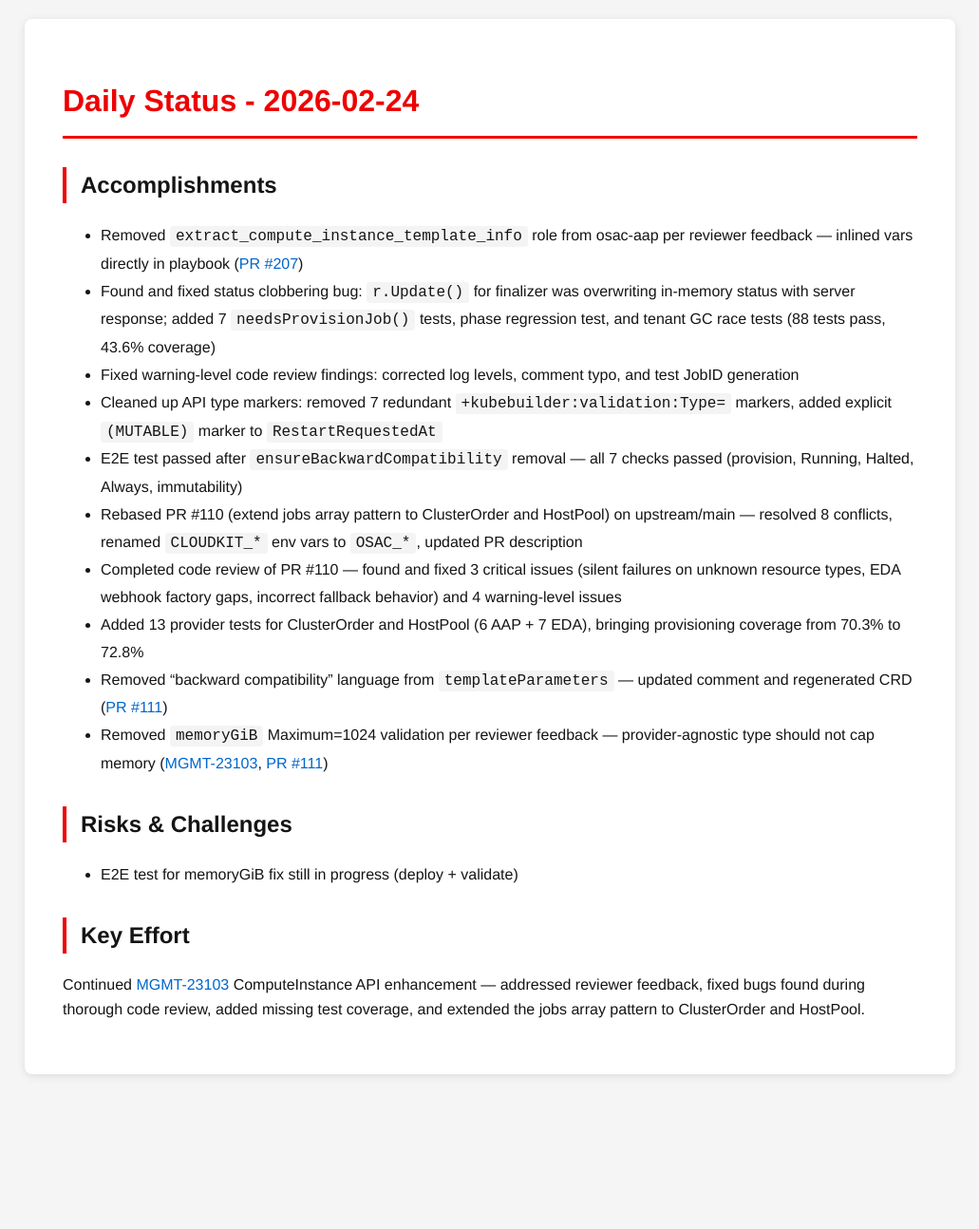
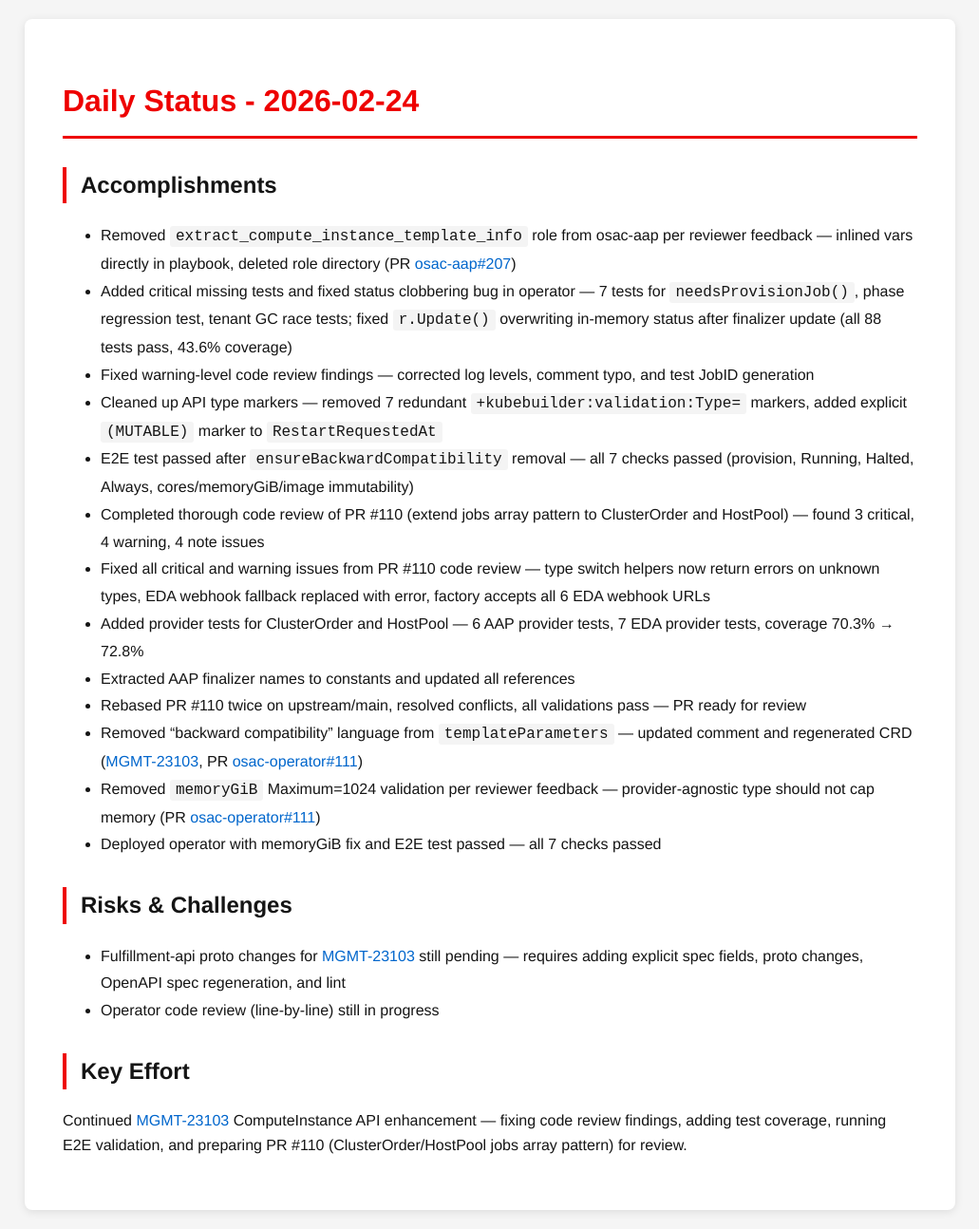
Before and after one commit to tzvatot/daily-status, a Jekyll site: the page built from 2026-02-24.md, in a window 1280 px wide. Shown: the whole page at 95% size, without its empty margins (124-1155 px from the left). Built offline with Jekyll 4.4.1, drawn with Linux system fonts in a browser that asks for light colours; before the commit the page ends 1151 px from its top, so only the background shows below that.

Commit message:
Daily status update - 2026-02-24

```diff
--- a/2026-02-24.md
+++ b/2026-02-24.md
@@ -7,19 +7,26 @@ date: 2026-02-24
 # Daily Status - 2026-02-24
 
 ## Accomplishments
-- Removed `extract_compute_instance_template_info` role from osac-aap per reviewer feedback — inlined vars directly in playbook ([PR #207](https://github.com/osac-project/osac-aap/pull/207))
-- Found and fixed status clobbering bug: `r.Update()` for finalizer was overwriting in-memory status with server response; added 7 `needsProvisionJob()` tests, phase regression test, and tenant GC race tests (88 tests pass, 43.6% coverage)
-- Fixed warning-level code review findings: corrected log levels, comment typo, and test JobID generation
-- Cleaned up API type markers: removed 7 redundant `+kubebuilder:validation:Type=` markers, added explicit `(MUTABLE)` marker to `RestartRequestedAt`
-- E2E test passed after `ensureBackwardCompatibility` removal — all 7 checks passed (provision, Running, Halted, Always, immutability)
-- Rebased PR #110 (extend jobs array pattern to ClusterOrder and HostPool) on upstream/main — resolved 8 conflicts, renamed `CLOUDKIT_*` env vars to `OSAC_*`, updated PR description
-- Completed code review of PR #110 — found and fixed 3 critical issues (silent failures on unknown resource types, EDA webhook factory gaps, incorrect fallback behavior) and 4 warning-level issues
-- Added 13 provider tests for ClusterOrder and HostPool (6 AAP + 7 EDA), bringing provisioning coverage from 70.3% to 72.8%
-- Removed "backward compatibility" language from `templateParameters` — updated comment and regenerated CRD ([PR #111](https://github.com/osac-project/osac-operator/pull/111))
-- Removed `memoryGiB` Maximum=1024 validation per reviewer feedback — provider-agnostic type should not cap memory ([MGMT-23103](https://issues.redhat.com/browse/MGMT-23103), [PR #111](https://github.com/osac-project/osac-operator/pull/111))
+
+- Removed `extract_compute_instance_template_info` role from osac-aap per reviewer feedback — inlined vars directly in playbook, deleted role directory (PR [osac-aap#207](https://github.com/osac-project/osac-aap/pull/207))
+- Added critical missing tests and fixed status clobbering bug in operator — 7 tests for `needsProvisionJob()`, phase regression test, tenant GC race tests; fixed `r.Update()` overwriting in-memory status after finalizer update (all 88 tests pass, 43.6% coverage)
+- Fixed warning-level code review findings — corrected log levels, comment typo, and test JobID generation
+- Cleaned up API type markers — removed 7 redundant `+kubebuilder:validation:Type=` markers, added explicit `(MUTABLE)` marker to `RestartRequestedAt`
+- E2E test passed after `ensureBackwardCompatibility` removal — all 7 checks passed (provision, Running, Halted, Always, cores/memoryGiB/image immutability)
+- Completed thorough code review of PR #110 (extend jobs array pattern to ClusterOrder and HostPool) — found 3 critical, 4 warning, 4 note issues
+- Fixed all critical and warning issues from PR #110 code review — type switch helpers now return errors on unknown types, EDA webhook fallback replaced with error, factory accepts all 6 EDA webhook URLs
+- Added provider tests for ClusterOrder and HostPool — 6 AAP provider tests, 7 EDA provider tests, coverage 70.3% → 72.8%
+- Extracted AAP finalizer names to constants and updated all references
+- Rebased PR #110 twice on upstream/main, resolved conflicts, all validations pass — PR ready for review
+- Removed "backward compatibility" language from `templateParameters` — updated comment and regenerated CRD ([MGMT-23103](https://issues.redhat.com/browse/MGMT-23103), PR [osac-operator#111](https://github.com/osac-project/osac-operator/pull/111))
+- Removed `memoryGiB` Maximum=1024 validation per reviewer feedback — provider-agnostic type should not cap memory (PR [osac-operator#111](https://github.com/osac-project/osac-operator/pull/111))
+- Deployed operator with memoryGiB fix and E2E test passed — all 7 checks passed
 
 ## Risks & Challenges
-- E2E test for memoryGiB fix still in progress (deploy + validate)
+
+- Fulfillment-api proto changes for [MGMT-23103](https://issues.redhat.com/browse/MGMT-23103) still pending — requires adding explicit spec fields, proto changes, OpenAPI spec regeneration, and lint
+- Operator code review (line-by-line) still in progress
 
 ## Key Effort
-Continued [MGMT-23103](https://issues.redhat.com/browse/MGMT-23103) ComputeInstance API enhancement — addressed reviewer feedback, fixed bugs found during thorough code review, added missing test coverage, and extended the jobs array pattern to ClusterOrder and HostPool.
+
+Continued [MGMT-23103](https://issues.redhat.com/browse/MGMT-23103) ComputeInstance API enhancement — fixing code review findings, adding test coverage, running E2E validation, and preparing PR #110 (ClusterOrder/HostPool jobs array pattern) for review.
```
